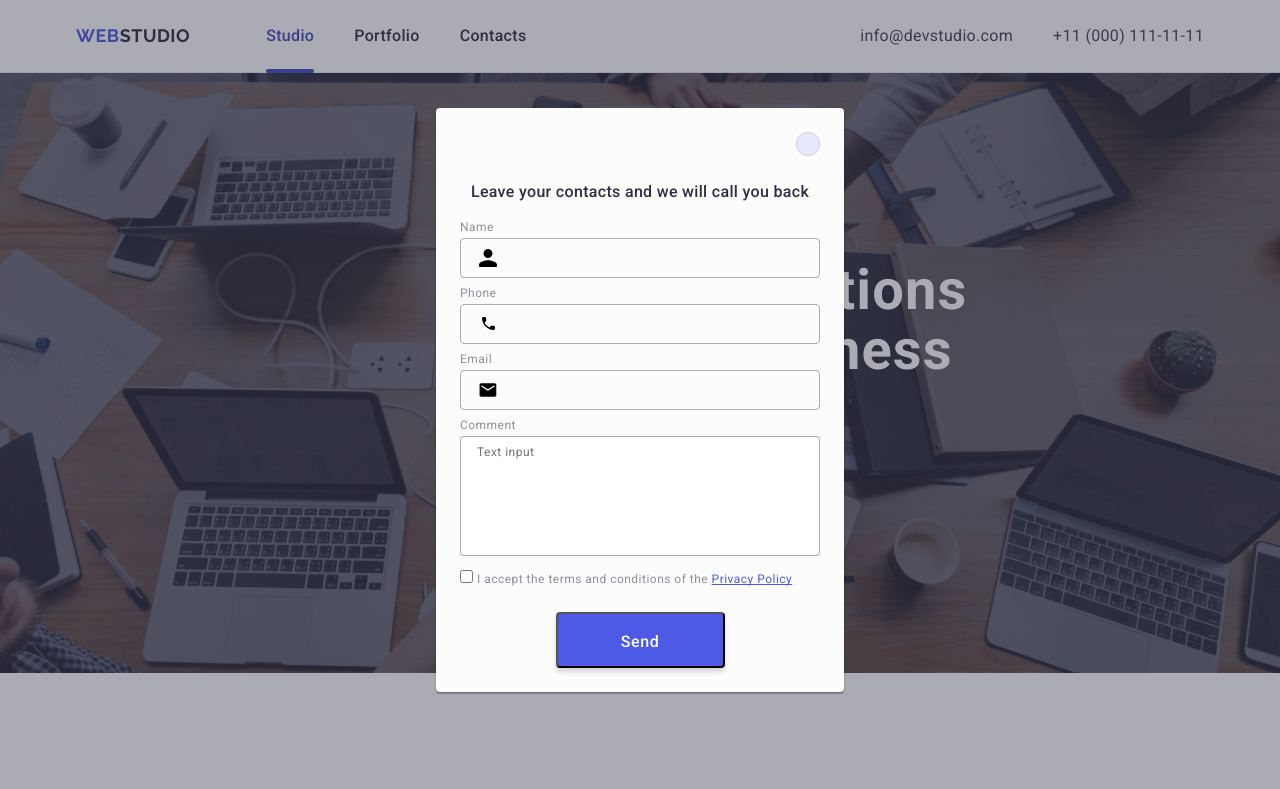
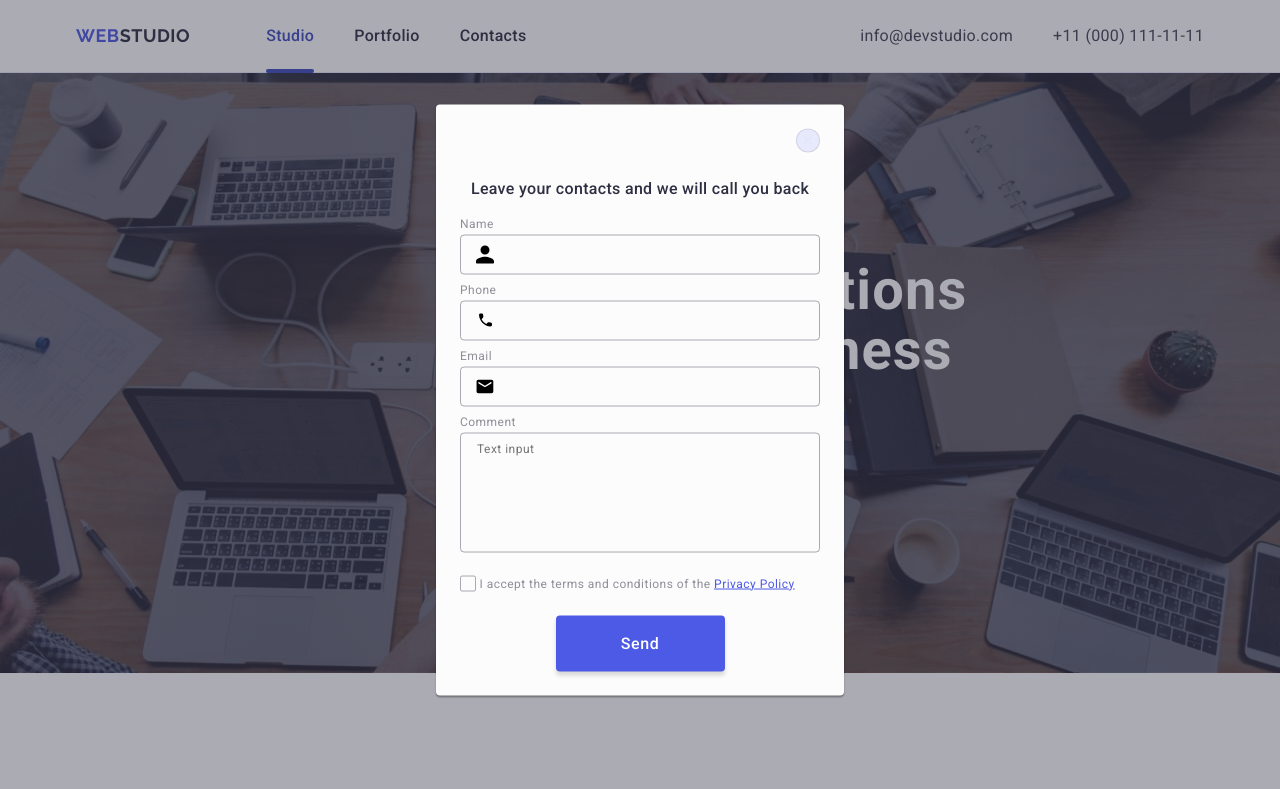
Before and after one commit to maxi-adamchuk/goit-markup-hw-05, a plain HTML site: page index.html in a window 1280 px wide. Shown: the top 789 px of the page. Drawn offline with nearby package versions, Linux system fonts and the light colour scheme.

Commit message:
change files

```diff
--- a/css/styles.css
+++ b/css/styles.css
@@ -602,7 +602,7 @@ border-color: #4D5AE5;
 .modal-btn {
 border-radius: 4px;
 padding: 16px 32px;
-width: 169px;
+min-width: 169px;
 height: 56px;
 box-shadow: 0 4px 4px 0 rgba(0, 0, 0, 0.15);
 background: #4d5ae5;
@@ -615,6 +615,9 @@ text-align: center;
 color: #fff;
 display: block;
 margin: 0 auto;
+cursor: pointer;
+border: none;
+transition: background-color 250ms cubic-bezier(0.4, 0, 0.2, 1);
 }
 .modal-label {
 font-weight: 400;
@@ -632,12 +635,16 @@ display: block;
 .modal-field-wrap {
     position: relative;
 }
+.modal-field-comment {
+    margin-bottom: 16px
+}
 
 .modal-icon {
 position: absolute;
-left: 19px;
+left: 16px;
 top: 50%;
 transform: translateY(-50%);
+transition: fill 250ms cubic-bezier(0.4, 0, 0.2, 1);
 }
 .modal-text {
     width: 100%;
@@ -647,13 +654,16 @@ transform: translateY(-50%);
     outline: transparent;
     padding: 8px 16px;
     resize: none;
-}
-.modal-text {
     font-weight: 400;
 font-size: 12px;
 line-height: 117%;
 letter-spacing: 0.04em;
 color: rgba(46, 47, 66, 0.4);
+background-color: transparent;
+transition: border-color 250ms cubic-bezier(0.4, 0, 0.2, 1);
+}
+.modal-text:focus {
+    border-color: #4D5AE5;
 }
 
 .modal-text-policy {
@@ -665,16 +675,20 @@ color: #8e8f99;
 }
 
 .priv-pol {
-    line-height: 133%;
-    text-decoration: underline;
-    text-decoration-skip-ink: none;
     color: #4d5ae5;
 }
 .modal-check-feild {
     margin-bottom: 24px;
 }
 
-.modal-check {
-    border-radius: 2px;
+.checkbox-span-icon {
+width: 16px;
+height: 16px;
 border: 1px solid rgba(46, 47, 66, 0.4);
+border-radius: 2px;
+transition: background-color 250ms cubic-bezier(0.4, 0, 0.2, 1), border 250ms cubic-bezier(0.4, 0, 0.2, 1), fill 250ms cubic-bezier(0.4, 0, 0.2, 1);
+display: inline-flex;
+align-items: center;
+justify-content: center;
+fill: transparent;
 }
--- a/index.html
+++ b/index.html
@@ -339,7 +339,7 @@
 </svg>
 </div>
 </div>
-<div class="modal-field">
+<div class="modal-field-comment">
     <label for="user-comment" class="modal-label">Comment</label>
     <textarea
     name="user-comment" id="user-comment"
@@ -347,8 +347,14 @@
     ></textarea>
 </div>
 <div class="modal-check-feild">
-<input type="checkbox" name="policy" id="policy" value="true" class="modal-check">
-<label for="policy" class="modal-text-policy">I accept the terms and conditions of the <span class="priv-pol">Privacy Policy</span></label>
+<input type="checkbox" name="user-privacy" id="user-privacy" value="true" class="modal-check visually-hidden">
+<label for="user-privacy" class="modal-text-policy">
+    <span class="checkbox-span-icon">
+        <svg class="modal-checkbox-icon"  width="10" height="8" >
+    <use href="./images/icons.svg#icon-checkbox"></use>
+</svg>
+    </span>
+    I accept the terms and conditions of the <a href="" class="priv-pol">Privacy Policy</a></label>
 </div>
 <button type="submit" class="modal-btn">Send</button>
     </form>
```
Also changed, not shown: images/icons.svg.
